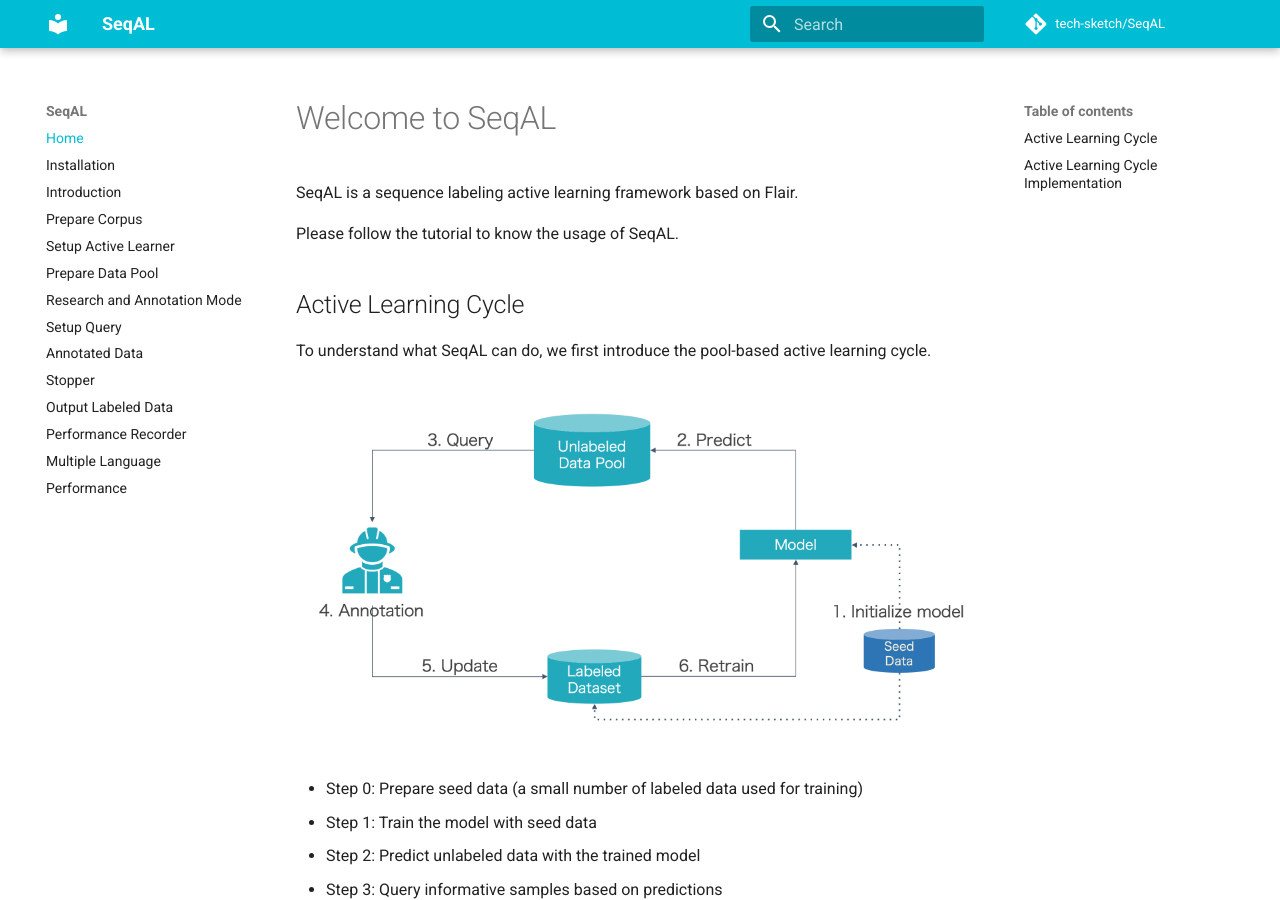
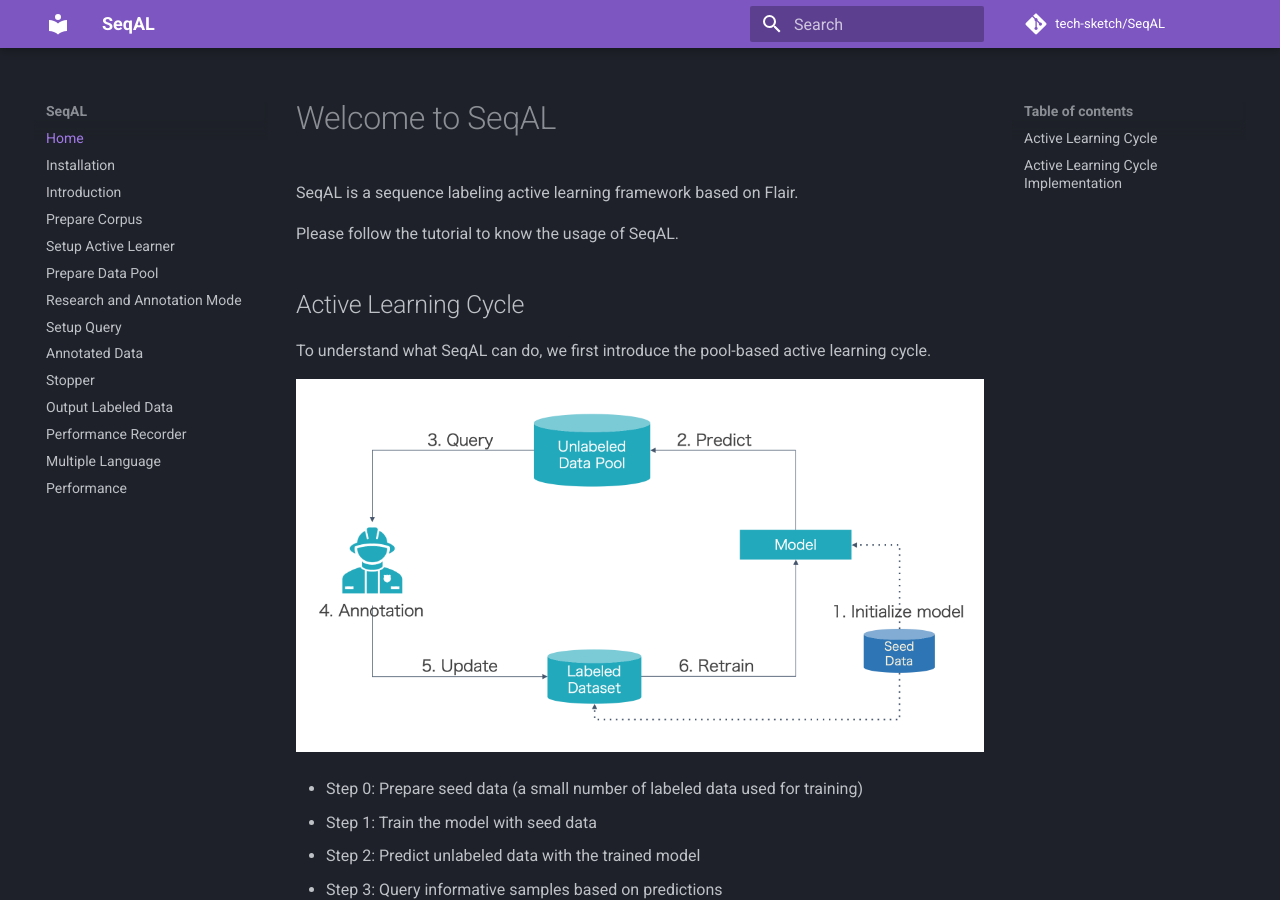
Before and after one commit to tech-sketch/SeqAL, an MkDocs documentation site: the page built from docs/index.md, in a window 1280 px wide and 900 px high. Built offline with MkDocs 1.6.1 and Material for MkDocs 9.7.7, drawn with Linux system fonts in a browser that asks for light colours; comment, search, counter and statistics services are not loaded.

Commit message:
chore: update mkdocs setup

```diff
--- a/mkdocs.yml
+++ b/mkdocs.yml
@@ -2,7 +2,7 @@
 site_name: "SeqAL"
 site_description: "An active learning tool for sequence labeling"
 site_author: "Xu Liang"
-site_url: "https://tech-sketch.github.io/seqal/"
+site_url: "https://tech-sketch.github.io/SeqAL/"
 
 # Repository
 repo_name: "tech-sketch/SeqAL"
@@ -14,8 +14,9 @@
 theme:
   name: "material"
   palette:
-    primary: "cyan"
-    accent: "cyan"
+    scheme: slate
+    primary: deep purple
+    accent: indigo
   show_sidebar: true
 
 # Extensions
```
